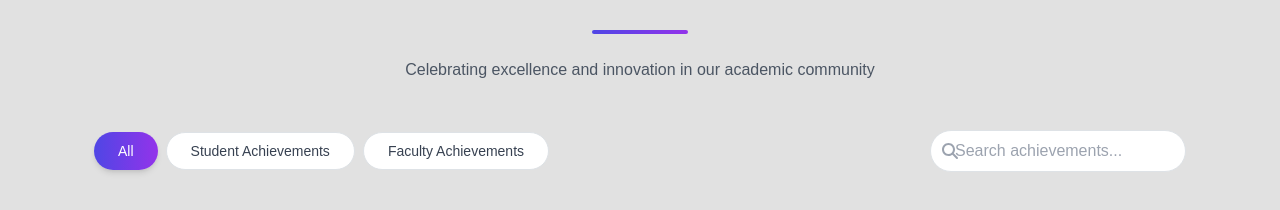
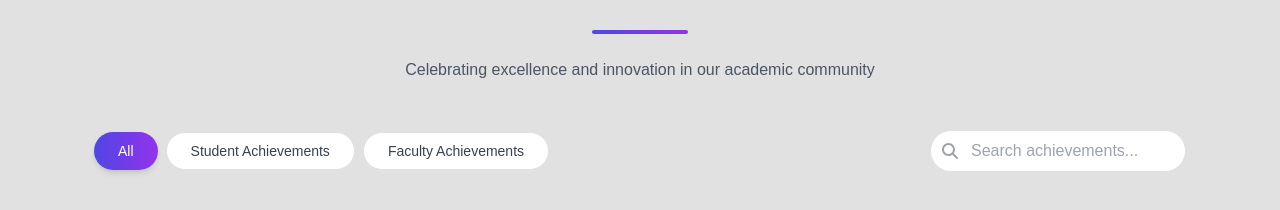
Before and after one commit to Webmaster-CHARUSAT/KDPIT_react, a React (Create React App) app: page / in a window 1280 px wide. Shown: the part 2469-2679 px from the top of the page. Built offline with nearby package versions, Linux system fonts and the light colour scheme.

Commit message:
Achievement section search icon updated

```diff
--- a/src/components/AchievementsSection.js
+++ b/src/components/AchievementsSection.js
@@ -322,7 +322,7 @@ const AchievementsSection = () => {
               placeholder="Search achievements..."
               value={searchTerm}
               onChange={(e) => setSearchTerm(e.target.value)}
-              className="w-full px-4 py-2 pl-10 rounded-full border border-gray-300 focus:outline-none focus:ring-2 focus:ring-indigo-500 focus:border-indigo-500 transition-all duration-300"
+              className="w-full px-6 py-2 pl-10 rounded-full border border-gray-300 focus:outline-none focus:ring-2 focus:ring-indigo-500 focus:border-indigo-500 transition-all duration-300"
             />
             <FontAwesomeIcon
               icon={faSearch}
```
